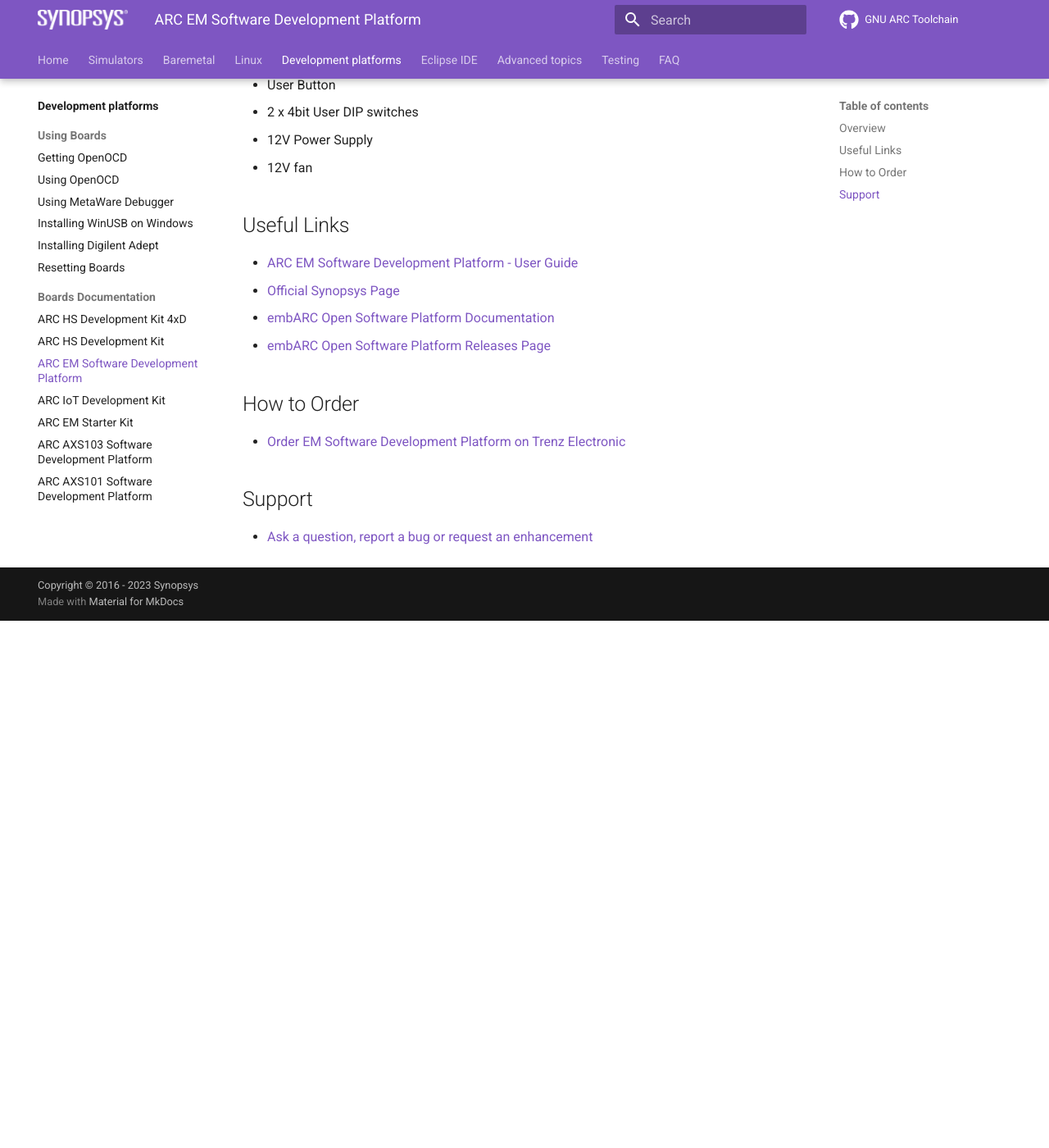
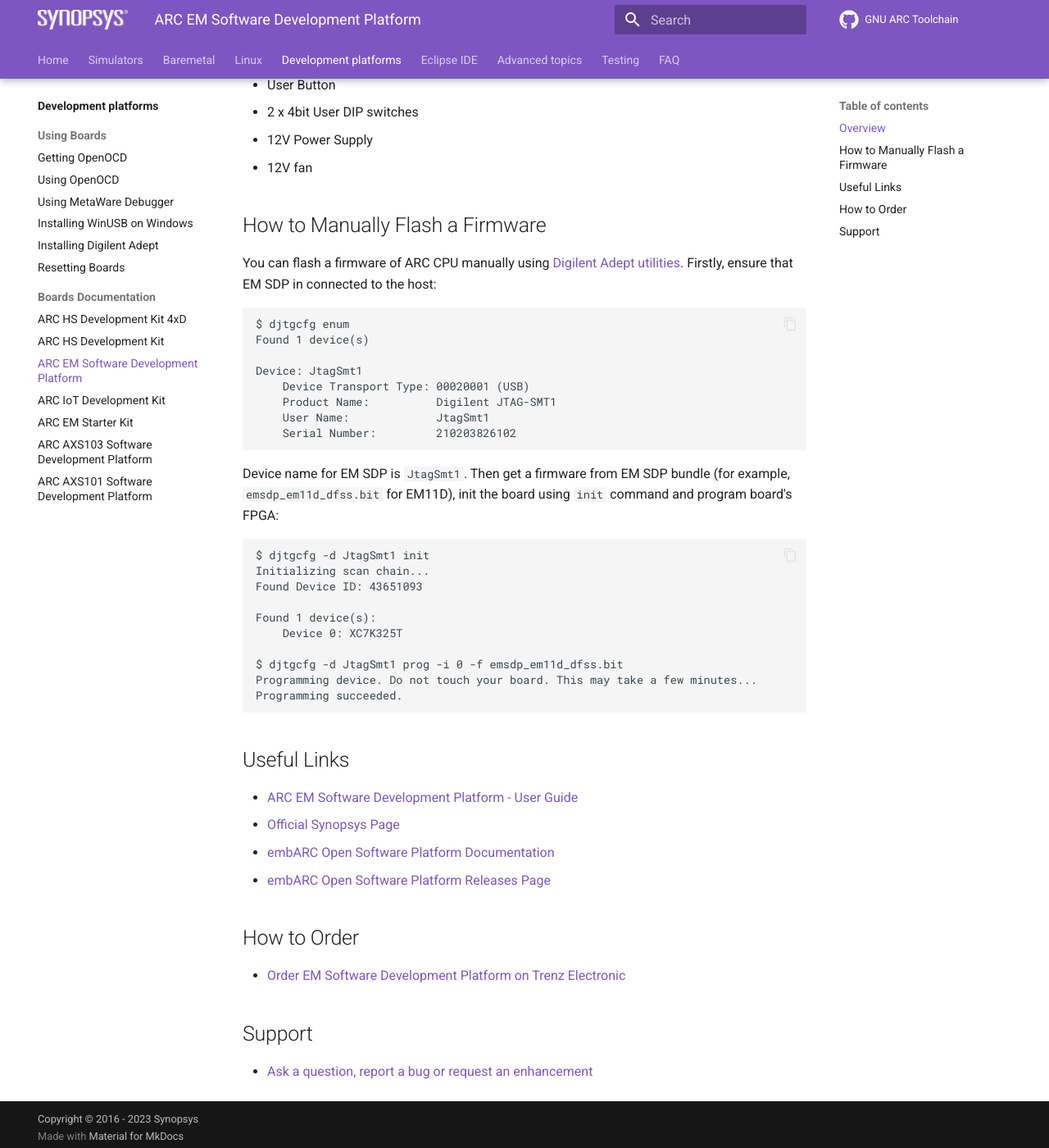
Before and after one commit to foss-for-synopsys-dwc-arc-processors/documentation, an MkDocs documentation site: the page built from docs/platforms/board-emsdp.md, in a window 1280 px wide and 1400 px high, scrolled down 2063 px. Shown: the whole window at 82% size. Built offline with MkDocs 1.6.1 and Material for MkDocs 9.7.7, drawn with Linux system fonts in a browser that asks for light colours; comment, search, counter and statistics services are not loaded; before the commit the page ends 2820 px from its top, so only the background shows below that.

Commit message:
Add firmware flashing section for EM SDP

````diff
--- a/docs/platforms/board-emsdp.md
+++ b/docs/platforms/board-emsdp.md
@@ -59,6 +59,39 @@
 * 12V Power Supply
 * 12V fan
 
+## How to Manually Flash a Firmware
+
+You can flash a firmware of ARC CPU manually using [Digilent Adept utilities](./digilent.md).
+Firstly, ensure that EM SDP in connected to the host:
+
+```text
+$ djtgcfg enum
+Found 1 device(s)
+
+Device: JtagSmt1
+    Device Transport Type: 00020001 (USB)
+    Product Name:          Digilent JTAG-SMT1
+    User Name:             JtagSmt1
+    Serial Number:         210203826102
+```
+
+Device name for EM SDP is `JtagSmt1`. Then get a firmware from EM SDP bundle
+(for example, `emsdp_em11d_dfss.bit` for EM11D), init the board using
+`init` command and program board's FPGA:
+
+```text
+$ djtgcfg -d JtagSmt1 init
+Initializing scan chain...
+Found Device ID: 43651093
+
+Found 1 device(s):
+    Device 0: XC7K325T
+
+$ djtgcfg -d JtagSmt1 prog -i 0 -f emsdp_em11d_dfss.bit
+Programming device. Do not touch your board. This may take a few minutes...
+Programming succeeded.
+```
+
 ## Useful Links
 
 * [ARC EM Software Development Platform - User Guide](files/ARC_EM_SDP_User_Guide.pdf)
````
